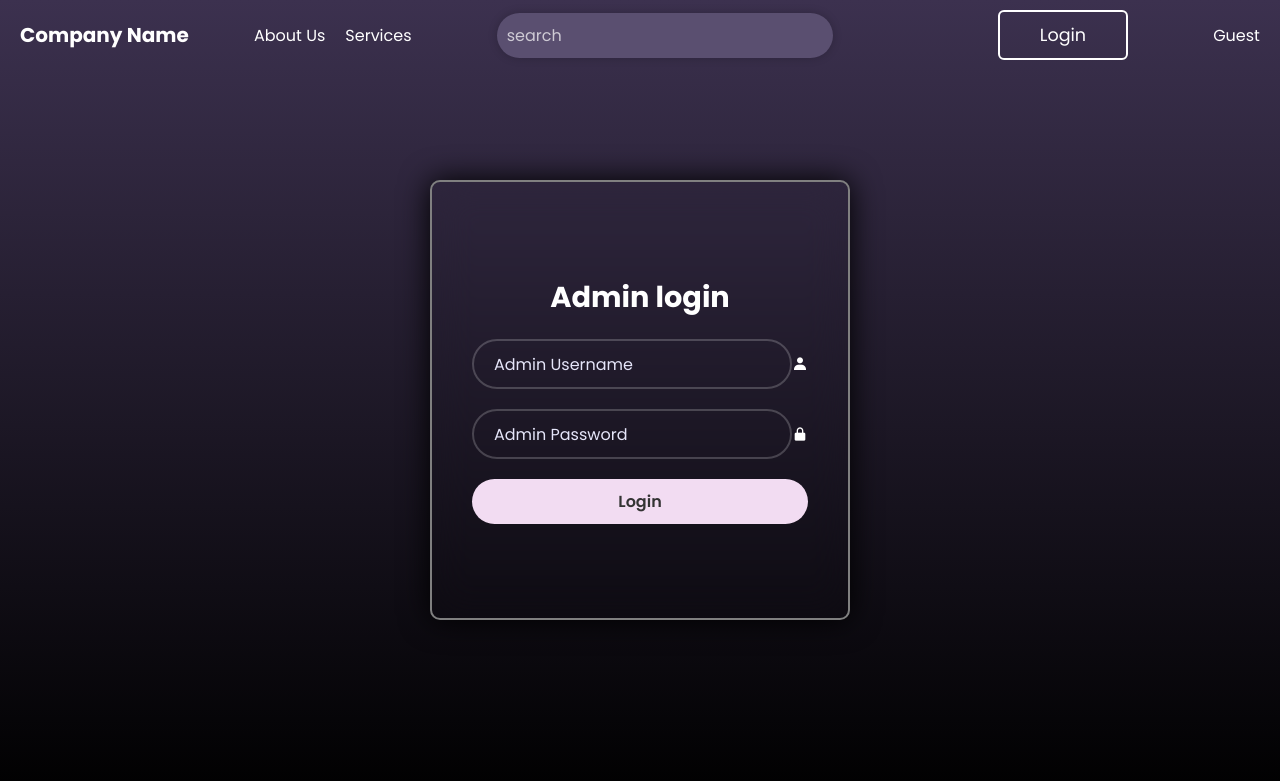
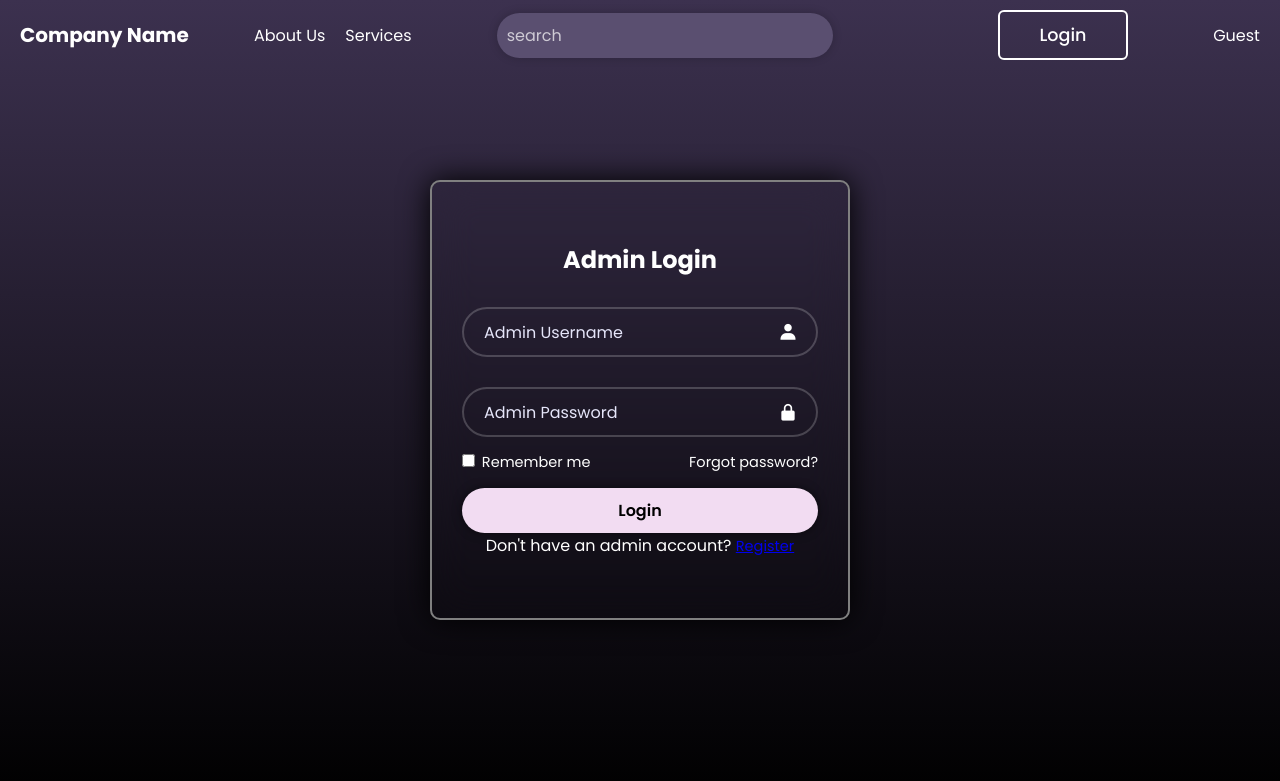
Before and after one commit to SohaibDM/SOEN287, a PHP site: page /admin.html in a window 1280 px wide. Shown: the top 781 px of the page. Run offline with PHP 8.4, Linux system fonts and the light colour scheme.

Commit message:
merged admin login and added some functionality to it

```diff
--- a/Frontend/admin.css
+++ b/Frontend/admin.css
@@ -193,3 +193,8 @@ body {
 html {
     scroll-behavior: smooth;
 }
+
+
+#displayUsername {
+    cursor: pointer;
+}
--- a/Frontend/admin.html
+++ b/Frontend/admin.html
@@ -4,8 +4,8 @@
     <meta charset="UTF-8" />
     <meta http-equiv="X-UA-Compatible" content="IE=edge" />
     <meta name="viewport" content="width=device-width, initial-scale=1.0" />
-    <title>Login</title>
-    <link rel="stylesheet" href="admin.css" />
+    <title>Admin Login</title>
+    <link rel="stylesheet" href="style.css" />
     <link
       href="https://unpkg.com/boxicons@2.1.4/css/boxicons.min.css"
       rel="stylesheet"
@@ -27,38 +27,112 @@
       </div>
 
       <div id="search-bar">
-            <form action="/search" method="get" >
-                <input type="text" placeholder="search" name="q">
+        <form action="/search" method="get">
+          <input type="text" placeholder="search" name="q" />
         </form>
       </div>
-    <button class="btnLogin-popup login-button" onclick="window.location.href='login.html'">Login</button>
-    <button class="btnLogin-popup logout-button" style="margin:2px;">Logout</button>
-
+      <button
+        class="btnLogin-popup login-button"
+        onclick="window.location.href='login.html'"
+      >
+        Login
+      </button>
+      <button class="btnLogin-popup logout-button" style="margin: 2px;">
+        Logout
+      </button>
 
       <div id="account">
-             <p><a  id="displayUsername" onclick="checkUser()">Guest</a></p>
+        <p>
+          <a id="displayUsername" onclick="checkUser()">Guest</a>
+        </p>
       </div>
     </div>
 
     <div class="wrapper">
-      <div class="form-box admin">
-        <h3>Admin login</h3>
-        <form action="#">
+      <!-- Admin Login Form -->
+      <div class="form-box login">
+        <h2>Admin Login</h2>
+        <form id="adminLoginForm">
+          <div class="input-box">
+            <input
+              type="text"
+              id="adminUsername"
+              placeholder="Admin Username"
+              required
+            />
+            <i class="bx bxs-user"></i>
+          </div>
+          <div class="input-box">
+            <input
+              type="password"
+              id="adminPassword"
+              placeholder="Admin Password"
+              required
+            />
+            <i class="bx bxs-lock-alt"></i>
+          </div>
+          <div class="remember-forgot">
+            <label><input type="checkbox" /> Remember me</label>
+            <a href="#">Forgot password?</a>
+          </div>
+          <button type="submit" class="btn">Login</button>
+          <div class="login-register">
+            <p>
+              Don't have an admin account?
+              <a href="#" class="register-link">Register</a>
+            </p>
+          </div>
+        </form>
+      </div>
+
+      <!-- Admin Registration Form -->
+      <div class="form-box register">
+        <h2>Admin Registration</h2>
+        <form id="adminRegisterForm">
+          <div class="input-box">
+            <input type="text" placeholder="Full Name" required />
+          </div>
+          <div class="input-box">
+            <input type="date" placeholder="Birthdate" required />
+          </div>
+          <div class="input-box">
+            <input type="email" placeholder="Email" required />
+            <i class="bx bx-envelope"></i>
+          </div>
+          <div class="input-box">
+            <input type="text" placeholder="Address" required />
+          </div>
           <div class="input-box">
             <input type="text" placeholder="Admin Username" required />
             <i class="bx bxs-user"></i>
           </div>
           <div class="input-box">
-            <input type="password" placeholder="Admin Password" required />
+            <input type="password" placeholder="Password" required />
             <i class="bx bxs-lock-alt"></i>
           </div>
-          <button type="submit" class="btn">Login</button>
+          <div class="input-box">
+            <input type="password" placeholder="Confirm Password" required />
+            <i class="bx bxs-lock-alt"></i>
+          </div>
+          <div class="terms-conditions">
+            <label>
+              <input type="checkbox" /> I agree to terms & conditions
+            </label>
+          </div>
+          <button type="submit" class="btn">Register</button>
+           <div class="login-link">
+            <p style="font-size: 12px; text-align: center; margin-top: 10px;">
+              Already have an account?
+              <a href="#" id="backToLogin" style="color: #888; text-decoration: underline;">
+                Go back to login
+              </a>
+            </p>
+          </div>
         </form>
       </div>
     </div>
 
-
-
     <script src="script.js"></script>
+    <script src="admin.js"></script>
   </body>
 </html>
--- /dev/null
+++ b/Frontend/admin.js
@@ -0,0 +1,123 @@
+
+const API_BASE_URL = "http://localhost:3000";
+
+
+async function handleAdminLogin(event) {
+  event.preventDefault();
+
+  const username = document.getElementById("adminUsername").value.trim();
+  const password = document.getElementById("adminPassword").value.trim();
+
+  if (!username || !password) {
+    alert("Please enter your admin username and password.");
+    return;
+  }
+
+  try {
+    const response = await fetch(`${API_BASE_URL}/admin/login`, {
+      method: "POST",
+      headers: {
+        "Content-Type": "application/json",
+      },
+      body: JSON.stringify({ username, password }),
+    });
+
+    const result = await response.json();
+
+    if (response.ok) {
+      alert("Admin login successful!");
+
+
+
+      // Redirect to the admin dashboard
+      window.location.href = "admin-customization.html";
+    } else {
+      alert(
+
+          "Failed to login as admin. Please check your credentials."
+      );
+    }
+  } catch (error) {
+    console.error("Error logging in as admin:", error);
+    alert("An error occurred. Please try again.");
+  }
+}
+
+// Attach event listener to the admin login form
+document
+  .getElementById("adminLoginForm")
+  .addEventListener("submit", handleAdminLogin);
+
+
+  // Function to handle admin registration
+async function handleAdminRegistration(event) {
+  event.preventDefault();
+
+  const form = event.target;
+  const fullName = form
+    .querySelector("input[placeholder='Full Name']")
+    .value.trim();
+  const birthdate = form
+    .querySelector("input[placeholder='Birthdate']")
+    .value.trim();
+  const email = form.querySelector("input[placeholder='Email']").value.trim();
+  const address = form.querySelector("input[placeholder='Address']").value.trim();
+  const username = form
+    .querySelector("input[placeholder='Admin Username']")
+    .value.trim();
+  const password = form
+    .querySelector("input[placeholder='Password']")
+    .value.trim();
+  const confirmPassword = form
+    .querySelector("input[placeholder='Confirm Password']")
+    .value.trim();
+  const termsChecked = form.querySelector("input[type='checkbox']").checked;
+
+  if (!termsChecked) {
+    alert("You must agree to the terms and conditions.");
+    return;
+  }
+
+  if (password !== confirmPassword) {
+    alert("Passwords do not match.");
+    return;
+  }
+
+  const adminData = {
+    fullName,
+    birthdate,
+    email,
+    address,
+    username,
+    password,
+    confirmPassword,
+  };
+
+  try {
+    const response = await fetch(`${API_BASE_URL}/admin/register`, {
+      method: "POST",
+      headers: {
+        "Content-Type": "application/json",
+      },
+      body: JSON.stringify(adminData),
+    });
+
+    const result = await response.json();
+
+    if (response.ok) {
+      alert("Admin registration successful!");
+      window.location.href = "admin.html"; // Redirect to the login page
+    } else {
+      alert(result.message || "Failed to register admin. Please try again.");
+    }
+  } catch (error) {
+    console.error("Error registering admin:", error);
+    alert("An error occurred. Please try again.");
+  }
+}
+
+// Attach event listener to the admin registration form
+const adminRegisterForm = document.getElementById("adminRegisterForm");
+if (adminRegisterForm) {
+  adminRegisterForm.addEventListener("submit", handleAdminRegistration);
+}
```
Also changed, not shown: Backend/server.js (+77 -0 lines), Frontend/login.html (+7 -3 lines), Frontend/script.js (line endings or trailing spaces). Lines whose indentation alone changed are shown as unchanged.
